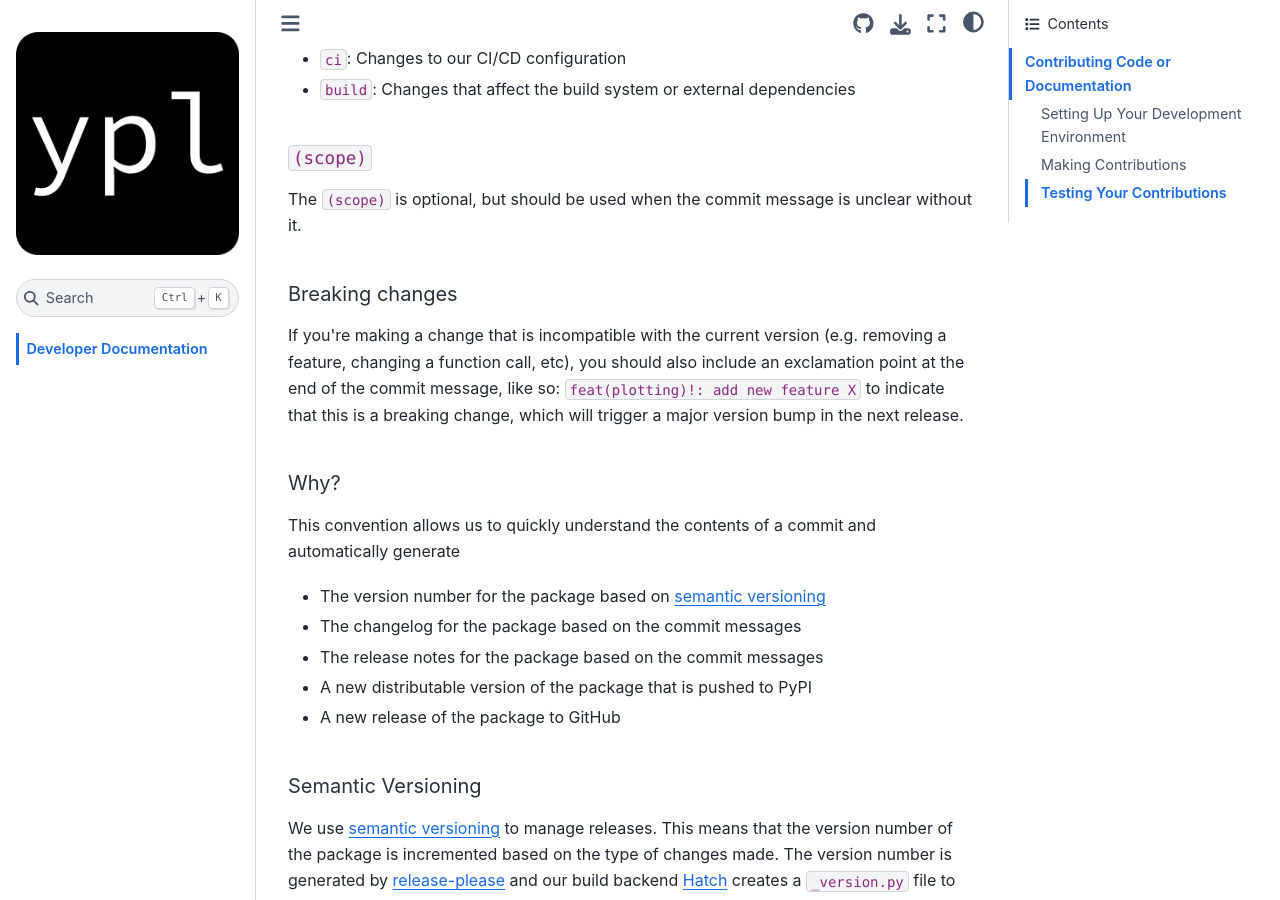
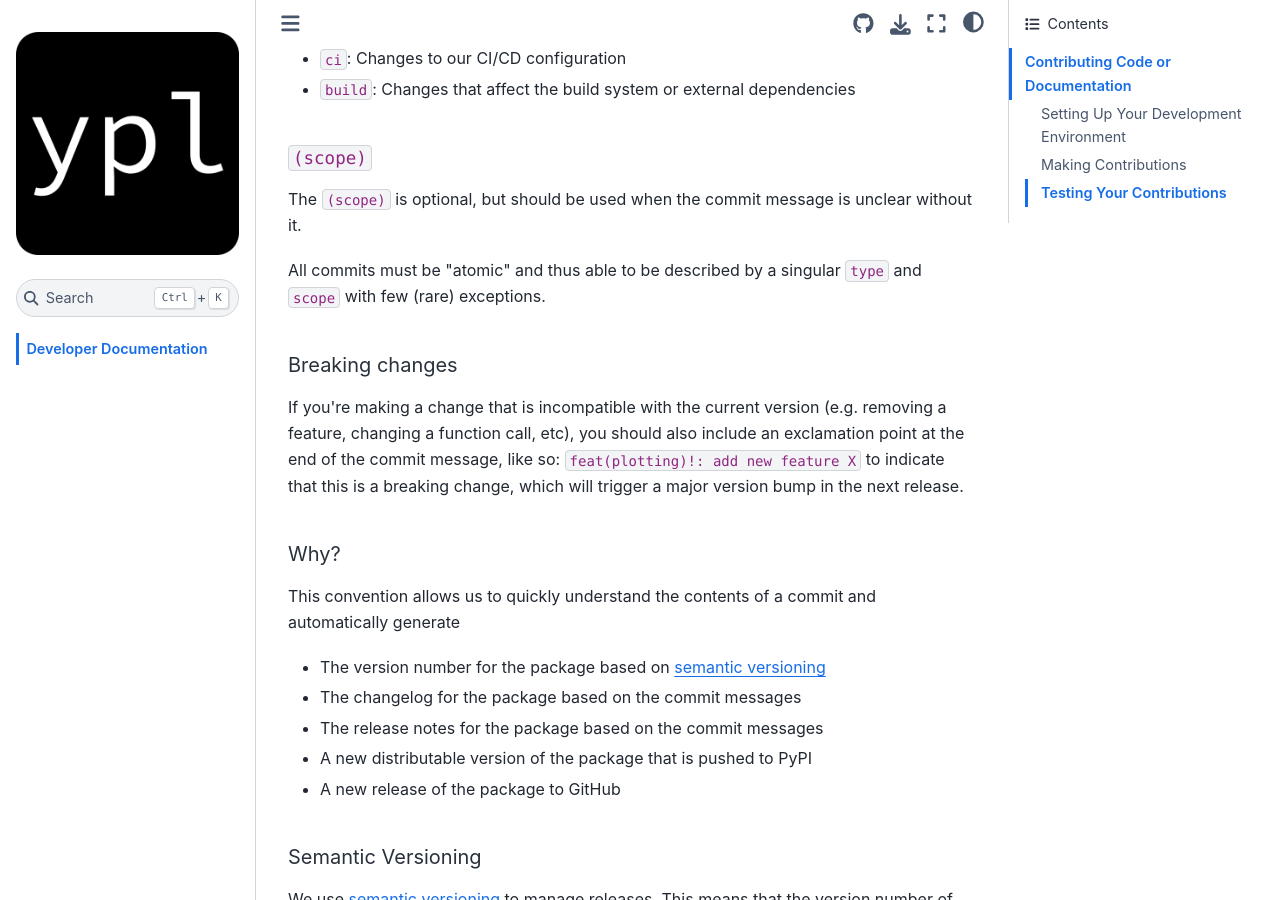
Before and after one commit to HWO-Yield-Visualizations/yieldplotlib, a Sphinx documentation site: the page built from docs/user/dev.md, in a window 1280 px wide and 900 px high, scrolled down 3063 px. Built offline with Sphinx 7.4.7 and the Sphinx Book theme 1.1.4, drawn with Linux system fonts in a browser that asks for light colours; the version number could not be read and is left out.

Commit message:
docs(dev): add statement about atomic commits

```diff
--- a/docs/user/dev.md
+++ b/docs/user/dev.md
@@ -110,6 +110,9 @@ The `type` is required and should be one of the following:
 The `(scope)` is optional, but should be used when the commit message is
 unclear without it.
 
+All commits must be "atomic" and thus able to be described by a singular `type`
+and `scope` with few (rare) exceptions.
+
 ##### Breaking changes
 If you're making a change that is incompatible with the current version (e.g.
 removing a feature, changing a function call, etc), you should also include an
```
